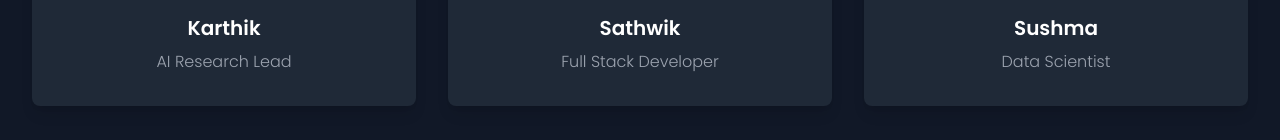
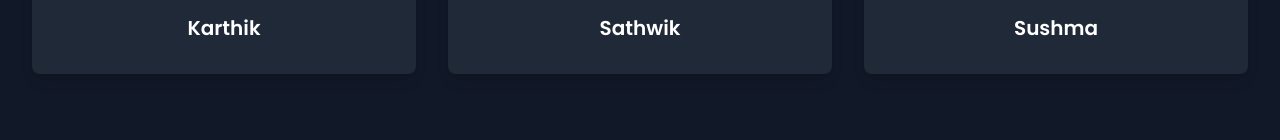
Before and after one commit to GruheshKurra/CapstoneProject1, a React (Vite) app: page /team in a window 1280 px wide. Shown: the part 402-542 px from the top of the page. Built offline with nearby package versions, Linux system fonts and the light colour scheme; no server answers; the database is empty.

Commit message:
Update project files

```diff
--- a/src/ProjectDetails.jsx
+++ b/src/ProjectDetails.jsx
@@ -254,8 +254,8 @@ const ProjectDetails = () => {
 				</h2>
 				<ul className="list-disc list-inside text-gray-300 space-y-2">
 					<li>Frontend: React with Tailwind CSS for responsive design</li>
-					<li>Backend: Supabase for authentication and database management</li>
-					<li>AI Models: Integrated via API calls to specialized model endpoints</li>
+					<li>Backend: Cloud Database for authentication and database management</li>
+					<li>AI Models: Integrated via Gradio to React</li>
 					<li>Deployment: Hosted on cloud infrastructure for scalability</li>
 				</ul>
 			</section>
--- a/src/Team.jsx
+++ b/src/Team.jsx
@@ -5,19 +5,19 @@ import { UserCircleIcon } from "@heroicons/react/24/outline";
 const teamMembers = [
 	{
 		name: "Karthik",
-		role: "AI Research Lead",
+		role: "",
 		bio: "",
 		imageUrl: "/karthik.jpg"
 	},
 	{
 		name: "Sathwik",
-		role: "Full Stack Developer",
+		role: "",
 		bio: "",
 		imageUrl: "/sathwik.jpg"
 	},
 	{
 		name: "Sushma",
-		role: "Data Scientist",
+		role: "",
 		bio: "",
 		imageUrl: "/sushma.jpg"
 	}
```
